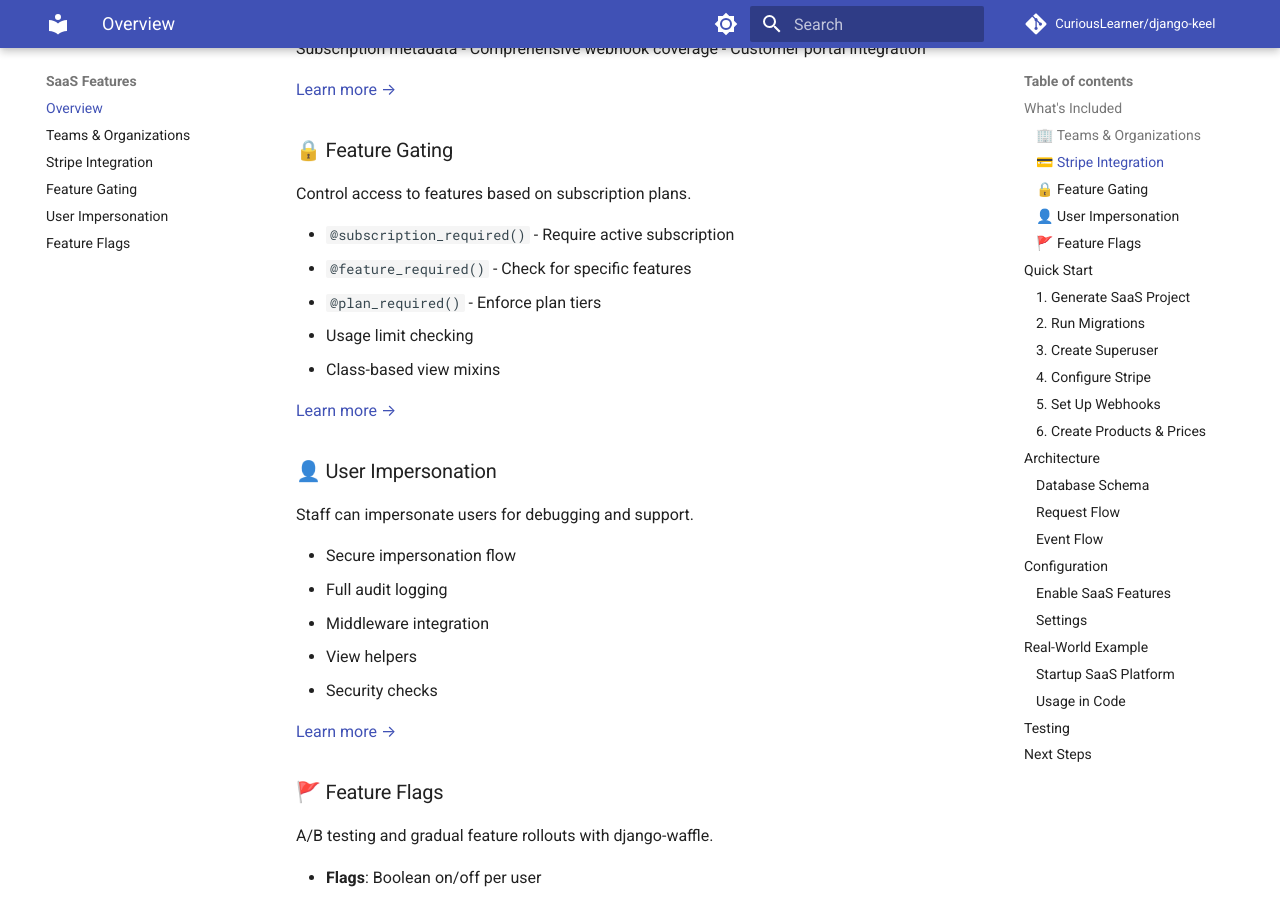
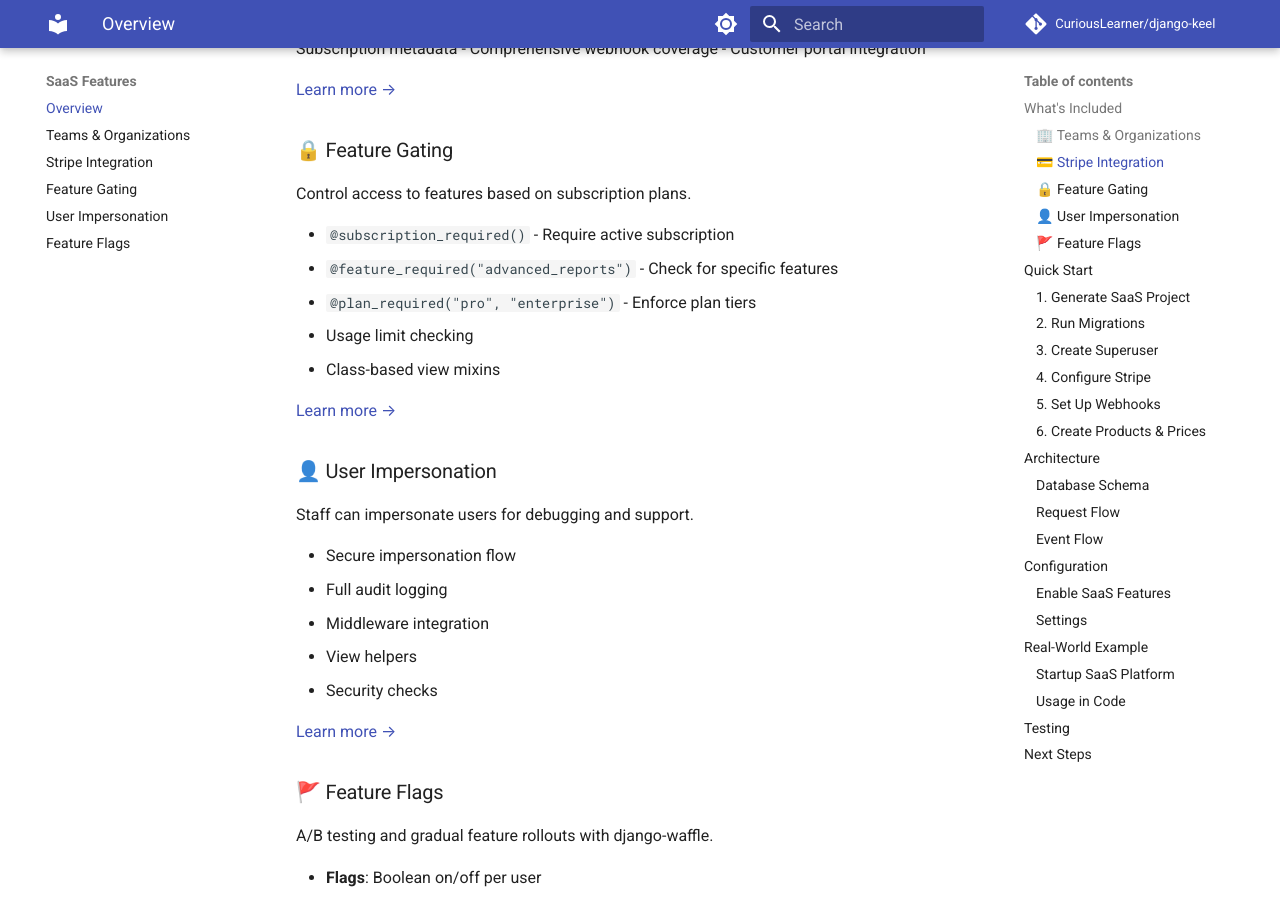
Before and after one commit to CuriousLearner/django-keel, an MkDocs documentation site: the page built from docs/saas/overview.md, in a window 1280 px wide and 900 px high, scrolled down 743 px. Built offline with MkDocs 1.6.1 and Material for MkDocs 9.7.7, drawn with Linux system fonts in a browser that asks for light colours; comment, search, counter and statistics services are not loaded; the version menu is left out.

```diff
--- a/docs/saas/overview.md
+++ b/docs/saas/overview.md
@@ -34,8 +34,8 @@ Production-ready subscription billing with two modes.
 Control access to features based on subscription plans.
 
 - `@subscription_required()` - Require active subscription
-- `@feature_required()` - Check for specific features
-- `@plan_required()` - Enforce plan tiers
+- `@feature_required("advanced_reports")` - Check for specific features
+- `@plan_required("pro", "enterprise")` - Enforce plan tiers
 - Usage limit checking
 - Class-based view mixins
 
```
Also changed, not shown: other parts of docs/saas/overview.md (+3 -1 lines), docs/deployment/render.md (+1 -1 lines), docs/getting-started/project-types.md (+1 -1 lines).
